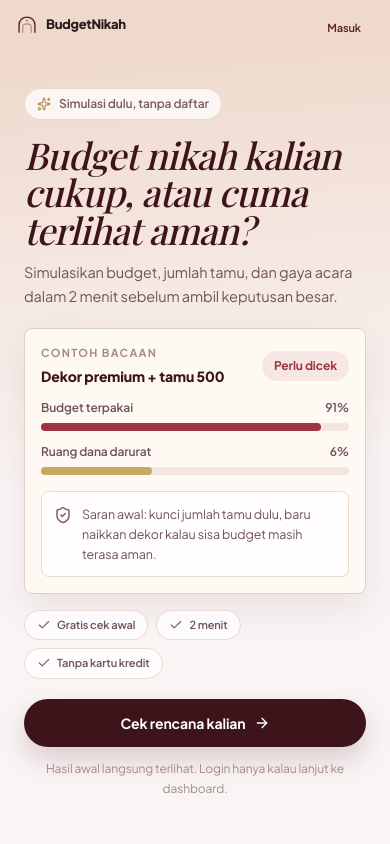
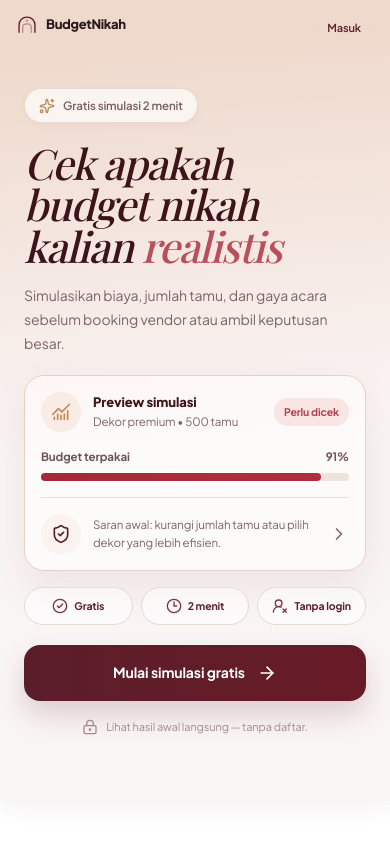
Before and after one commit to farhanafgany/Budget_Nikah, a Next.js app: page / in a window 390 px wide. Shown: the top 844 px of the page. Built offline with nearby package versions, Linux system fonts and the light colour scheme; no server answers; a web font is replaced by a local one.

Commit message:
Polish mobile landing hero and CTA system

```diff
--- a/src/app/page.tsx
+++ b/src/app/page.tsx
@@ -12,10 +12,11 @@ import { FinalCTA }           from '@/components/landing/FinalCTA'
 import { Footer }             from '@/components/landing/Footer'
 import { FloatingWhatsApp }   from '@/components/landing/FloatingWhatsApp'
 import { SmoothSectionScroll } from '@/components/landing/SmoothSectionScroll'
+import styles from '@/components/landing/LandingMobilePolish.module.css'
 
 export default function LandingPage() {
   return (
-    <div className="landing-theme">
+    <div className={`landing-theme ${styles.mobilePolish}`}>
       <SmoothSectionScroll />
       <Navbar />
       <main>
--- a/src/components/landing/FAQSection.tsx
+++ b/src/components/landing/FAQSection.tsx
@@ -21,7 +21,7 @@ const FAQS = [
 // <details>/<summary> native HTML: zero JS, aksesibel, dan keyboard-navigable.
 export function FAQSection() {
   return (
-    <section className="px-6 md:px-8 py-14 md:py-28 bg-nikah-bg">
+    <section data-landing-section="faq" className="px-6 md:px-8 py-14 md:py-28 bg-nikah-bg">
       <div className="max-w-[660px] mx-auto">
         <p className="text-xs font-extrabold uppercase tracking-widest text-nikah-mauve text-center mb-3">FAQ</p>
         <h2
@@ -34,6 +34,7 @@ export function FAQSection() {
           {FAQS.map((faq, i) => (
             <details
               key={i}
+              data-landing-card="faq"
               className="border-b border-nikah-border overflow-hidden group"
               open={i === 0}
             >
--- a/src/components/landing/FeatureShowcase.tsx
+++ b/src/components/landing/FeatureShowcase.tsx
@@ -35,7 +35,7 @@ const FEATURES = [
 
 export function FeatureShowcase() {
   return (
-    <section id="fitur" className="px-6 md:px-8 py-14 md:py-28 bg-white">
+    <section id="fitur" data-landing-section="feature-showcase" className="px-6 md:px-8 py-14 md:py-28 bg-white">
       <div className="max-w-[1080px] mx-auto">
         <p className="text-xs font-extrabold uppercase tracking-widest text-nikah-mauve text-center mb-3">
           Semua dalam satu tempat
@@ -52,6 +52,7 @@ export function FeatureShowcase() {
           {FEATURES.map((f) => (
             <div
               key={f.title}
+              data-landing-card="feature"
               className="bg-white border border-nikah-border rounded-[16px]"
               style={{
                 padding: '16px 18px',
--- a/src/components/landing/FinalCTA.tsx
+++ b/src/components/landing/FinalCTA.tsx
@@ -2,8 +2,9 @@ import { TrackedLink } from '@/components/analytics/TrackedLink'
 
 export function FinalCTA() {
   return (
-    <section className="px-6 md:px-8 pt-0 pb-14 md:pb-28 bg-nikah-bg">
+    <section data-landing-section="final-cta" className="px-6 md:px-8 pt-0 pb-14 md:pb-28 bg-nikah-bg">
       <div
+        data-landing-card="final-cta"
         className="max-w-[540px] mx-auto text-center text-white relative overflow-hidden"
         style={{
           background: 'linear-gradient(160deg, var(--landing-deep, var(--nikah-deep)) 0%, var(--landing-deep-dark, #3D1419) 100%)',
@@ -31,6 +32,7 @@ export function FinalCTA() {
           </p>
           <TrackedLink
             href="/onboarding"
+            data-landing-cta="final-inverse"
             event="landing_cta_clicked"
             eventProps={{ cta_location: 'final', target: 'onboarding' }}
             className="block w-full text-nikah-deep font-extrabold rounded-full text-center transition-colors hover:bg-nikah-pink"
@@ -41,7 +43,7 @@ export function FinalCTA() {
               boxShadow: '0 8px 24px rgba(0,0,0,0.15)',
             }}
           >
-            Mulai sekarang →
+            Mulai simulasi gratis →
           </TrackedLink>
         </div>
       </div>
--- a/src/components/landing/FounderNote.tsx
+++ b/src/components/landing/FounderNote.tsx
@@ -13,13 +13,14 @@ export function FounderNote() {
   )
 
   return (
-    <section className="px-6 md:px-8 py-14 md:py-24 bg-white">
+    <section data-landing-section="founder-note" className="px-6 md:px-8 py-14 md:py-24 bg-white">
       <div className="max-w-[720px] mx-auto">
         <p className="text-center text-xs font-extrabold uppercase tracking-widest text-nikah-mauve mb-6">
           Di balik BudgetNikah
         </p>
 
         <div
+          data-landing-card="founder"
           className="bg-nikah-bg border border-nikah-border rounded-[24px] text-center"
           style={{ padding: '36px 28px', boxShadow: '0 4px 18px rgba(90,30,42,0.05)' }}
         >
--- a/src/components/landing/HeroSection.tsx
+++ b/src/components/landing/HeroSection.tsx
@@ -54,7 +54,7 @@ export function HeroSection() {
             <span>2 menit · tanpa daftar</span>
           </div>
 
-          {/* Mobile: interactive slider — client component */}
+          {/* Mobile hero — client component */}
           <MobileHero />
 
           {/* Desktop headline */}
--- a/src/components/landing/MobileHero.tsx
+++ b/src/components/landing/MobileHero.tsx
@@ -1,16 +1,27 @@
 'use client'
 
 import Link from 'next/link'
-import { ArrowRight, Check, ShieldCheck, Sparkles } from 'lucide-react'
+import {
+  ArrowRight,
+  ChartNoAxesCombined,
+  CheckCircle2,
+  ChevronRight,
+  Clock3,
+  LockKeyhole,
+  ShieldCheck,
+  Sparkles,
+  UserRoundX,
+  type LucideIcon,
+} from 'lucide-react'
 import { track } from '@/lib/analytics'
 
 const SERIF = 'var(--font-playfair), "Cormorant Garamond", Georgia, serif'
 
-function TrustPill({ children }: { children: React.ReactNode }) {
+function TrustPill({ icon: Icon, children }: { icon: LucideIcon; children: React.ReactNode }) {
   return (
-    <span className="inline-flex items-center gap-1.5 rounded-full border border-[#E8DACF] bg-white/75 px-3 py-1.5 text-[11px] font-semibold text-[#6E5359]">
-      <Check aria-hidden="true" className="h-3.5 w-3.5 text-[#8A5A65]" />
-      {children}
+    <span className="inline-flex min-w-0 items-center justify-center gap-1.5 rounded-full border border-[#E8DACF] bg-white/55 px-2 py-2.5 text-[10.5px] font-bold text-[#5A1E2A] min-[420px]:gap-2 min-[420px]:text-[11.5px]">
+      <Icon aria-hidden="true" className="h-4 w-4 shrink-0 text-[#7A3542]" />
+      <span className="whitespace-nowrap">{children}</span>
     </span>
   )
 }
@@ -18,67 +29,67 @@ function TrustPill({ children }: { children: React.ReactNode }) {
 export function MobileHero() {
   return (
     <div className="md:hidden">
-      <div className="mb-4 inline-flex items-center gap-2 rounded-full border border-[#E8DACF] bg-white/75 px-3 py-1.5 text-[12px] font-semibold text-[#7B5C60]">
-        <Sparkles aria-hidden="true" className="h-3.5 w-3.5 text-[#B98C54]" />
-        Simulasi dulu, tanpa daftar
+      <div className="inline-flex items-center gap-2 rounded-full border border-[#E8DACF] bg-white/70 px-3.5 py-2 text-[11.5px] font-semibold text-[#7B5C60] shadow-[0_3px_10px_rgba(90,30,42,0.04)]">
+        <Sparkles aria-hidden="true" className="h-4 w-4 text-[#B98C54]" />
+        Gratis simulasi 2 menit
       </div>
 
       <h1
-        className="max-w-[340px] text-[37px] font-medium italic leading-[1.01] text-[#3D1419]"
+        className="mt-5 text-[42px] font-medium italic leading-[0.98] tracking-[-1.25px] text-[#3D1419] min-[420px]:text-[46px]"
         style={{ fontFamily: SERIF }}
       >
-        Budget nikah kalian cukup, atau cuma terlihat aman?
+        <span className="block">Cek apakah</span>
+        <span className="block">budget nikah</span>
+        <span className="block">
+          kalian <span className="text-[#B94F5B]">realistis</span>
+        </span>
       </h1>
 
-      <p className="mt-3 max-w-[330px] text-[14.5px] leading-6 text-[#6E5359]">
-        Simulasikan budget, jumlah tamu, dan gaya acara dalam 2 menit sebelum ambil keputusan besar.
+      <p className="mt-4 text-[14px] leading-6 text-[#7B6466] min-[420px]:text-[14.5px]">
+        Simulasikan biaya, jumlah tamu, dan gaya acara sebelum booking vendor atau ambil keputusan besar.
       </p>
 
-      <div className="mt-5 rounded-[8px] border border-[#E2CFC3] bg-[#FFF9F3] p-4 shadow-[0_16px_38px_rgba(90,30,42,0.095)]">
-        <div className="mb-3 flex items-center justify-between gap-3">
-          <div>
-            <p className="text-[11px] font-bold uppercase tracking-[0.12em] text-[#A38B89]">Contoh bacaan</p>
-            <p className="mt-1 text-[14px] font-extrabold text-[#3D1419]">Dekor premium + tamu 500</p>
+      <div className="mt-5 rounded-[20px] border border-[#E7CFC2] bg-white/45 p-4 shadow-[0_18px_42px_rgba(90,30,42,0.08)]">
+        <div className="flex items-center justify-between gap-3">
+          <div className="flex min-w-0 items-center gap-3">
+            <span className="inline-flex h-10 w-10 shrink-0 items-center justify-center rounded-full bg-[#F8ECE5]">
+              <ChartNoAxesCombined aria-hidden="true" className="h-5 w-5 text-[#C58A58]" />
+            </span>
+            <div className="min-w-0">
+              <p className="text-[13px] font-extrabold text-[#3D1419] min-[420px]:text-[14px]">Preview simulasi</p>
+              <p className="truncate text-[11.5px] text-[#7B6466] min-[420px]:text-[12.5px]">Dekor premium • 500 tamu</p>
+            </div>
           </div>
-          <span className="rounded-full bg-[#F7E7E4] px-3 py-1.5 text-[12px] font-bold text-[#9D3441]">Perlu dicek</span>
+          <span className="shrink-0 rounded-full bg-[#F8E5E4] px-2.5 py-1.5 text-[10.5px] font-bold text-[#B83F4B] min-[420px]:text-[11.5px]">
+            Perlu dicek
+          </span>
         </div>
 
-        <div className="space-y-3">
-          <div>
-            <div className="mb-1.5 flex justify-between text-[12px] font-semibold text-[#6E5359]">
-              <span>Budget terpakai</span>
-              <span>91%</span>
-            </div>
-            <div className="h-2 rounded-full bg-[#F1E5DE]">
-              <div className="h-2 w-[91%] rounded-full bg-[#9D3441]" />
-            </div>
+        <div className="mt-4">
+          <div className="mb-2 flex items-center justify-between text-[11.5px] font-bold text-[#6E5359]">
+            <span>Budget terpakai</span>
+            <span>91%</span>
           </div>
-
-          <div>
-            <div className="mb-1.5 flex justify-between text-[12px] font-semibold text-[#6E5359]">
-              <span>Ruang dana darurat</span>
-              <span>6%</span>
-            </div>
-            <div className="h-2 rounded-full bg-[#F1E5DE]">
-              <div className="h-2 w-[36%] rounded-full bg-[#C9A961]" />
-            </div>
+          <div className="h-2 rounded-full bg-[#EFE3DE]">
+            <div className="h-2 w-[91%] rounded-full bg-gradient-to-r from-[#A62739] to-[#B12D3E]" />
           </div>
         </div>
 
-        <div className="mt-4 rounded-[8px] border border-[#E8DACF] bg-white/80 p-3">
-          <div className="flex items-start gap-2.5">
-            <ShieldCheck aria-hidden="true" className="mt-0.5 h-[18px] w-[18px] shrink-0 text-[#8A5A65]" />
-            <p className="text-[12.5px] leading-5 text-[#6E5359]">
-              Saran awal: kunci jumlah tamu dulu, baru naikkan dekor kalau sisa budget masih terasa aman.
-            </p>
-          </div>
+        <div className="mt-4 flex items-center gap-3 border-t border-[#EADDD6] pt-4">
+          <span className="inline-flex h-10 w-10 shrink-0 items-center justify-center rounded-full bg-[#FBF3EF]">
+            <ShieldCheck aria-hidden="true" className="h-5 w-5 text-[#5A1E2A]" />
+          </span>
+          <p className="min-w-0 flex-1 text-[11.5px] leading-[1.55] text-[#7B6466] min-[420px]:text-[12px]">
+            Saran awal: kurangi jumlah tamu atau pilih dekor yang lebih efisien.
+          </p>
+          <ChevronRight aria-hidden="true" className="h-5 w-5 shrink-0 text-[#8A656A]" />
         </div>
       </div>
 
-      <div className="mt-4 flex flex-wrap gap-2">
-        <TrustPill>Gratis cek awal</TrustPill>
-        <TrustPill>2 menit</TrustPill>
-        <TrustPill>Tanpa kartu kredit</TrustPill>
+      <div className="mt-4 grid grid-cols-3 gap-2">
+        <TrustPill icon={CheckCircle2}>Gratis</TrustPill>
+        <TrustPill icon={Clock3}>2 menit</TrustPill>
+        <TrustPill icon={UserRoundX}>Tanpa login</TrustPill>
       </div>
 
       <Link
@@ -86,16 +97,17 @@ export function MobileHero() {
         onClick={() => track('landing_cta_clicked', {
           cta_location: 'mobile_hero',
           target: 'onboarding',
-          hero_variant: 'decision_soft',
+          hero_variant: 'realistic_preview',
         })}
-        className="mt-5 inline-flex h-12 w-full items-center justify-center gap-2 rounded-full bg-[#3D1419] px-5 text-center text-sm font-bold text-white shadow-[0_12px_28px_rgba(90,30,42,0.2)] transition active:scale-[0.98]"
+        className="mt-5 inline-flex h-14 w-full items-center justify-center gap-3 rounded-[16px] bg-gradient-to-r from-[#5A1E2A] to-[#681B27] px-5 text-center text-[14px] font-bold text-white shadow-[0_14px_28px_rgba(90,30,42,0.18)] transition active:scale-[0.98]"
       >
-        Cek rencana kalian
-        <ArrowRight aria-hidden="true" className="h-4 w-4" />
+        Mulai simulasi gratis
+        <ArrowRight aria-hidden="true" className="h-5 w-5" />
       </Link>
 
-      <p className="mt-3 text-center text-[12px] leading-5 text-[#A38B89]">
-        Hasil awal langsung terlihat. Login hanya kalau lanjut ke dashboard.
+      <p className="mt-4 flex items-center justify-center gap-2 text-center text-[11px] leading-5 text-[#A38B89] min-[420px]:text-[11.5px]">
+        <LockKeyhole aria-hidden="true" className="h-4 w-4 shrink-0" />
+        Lihat hasil awal langsung — tanpa daftar.
       </p>
     </div>
   )
--- a/src/components/landing/PainCards.tsx
+++ b/src/components/landing/PainCards.tsx
@@ -21,7 +21,7 @@ const PAINS = [
 
 export function PainCards() {
   return (
-    <section className="px-6 md:px-8 py-14 md:py-28 bg-white">
+    <section data-landing-section="pain-cards" className="px-6 md:px-8 py-14 md:py-28 bg-white">
       <div className="max-w-[1080px] mx-auto">
         <p className="text-center text-xs font-bold uppercase tracking-widest text-nikah-mauve mb-2">
           Kamu tidak sendirian
@@ -39,6 +39,7 @@ export function PainCards() {
           {PAINS.map((item) => (
             <div
               key={item.q}
+              data-landing-card="pain"
               className="bg-nikah-bg border border-nikah-border border-l-4 border-l-nikah-mauve rounded-[20px] hover:border-l-nikah-deep hover:translate-x-0.5 transition-all duration-150"
               style={{ padding: '18px 20px' }}
             >
@@ -51,10 +52,11 @@ export function PainCards() {
         <div className="mt-8 text-center max-w-[720px] mx-auto">
           <Link
             href="/onboarding"
+            data-landing-cta="free-block"
             className="inline-flex items-center justify-center bg-nikah-deep text-white font-extrabold rounded-full text-sm transition-colors hover:opacity-90 active:scale-95"
             style={{ padding: '16px 32px' }}
           >
-            Cek kesiapan nikahmu — gratis →
+            Mulai simulasi gratis →
           </Link>
           <p className="mt-3 text-xs text-nikah-muted font-light">Tanpa daftar · Selesai 2 menit</p>
         </div>
--- a/src/components/landing/PricingSection.tsx
+++ b/src/components/landing/PricingSection.tsx
@@ -12,7 +12,7 @@ const WHAT_YOU_GET = [
 
 export function PricingSection() {
   return (
-    <section className="px-6 md:px-8 py-14 md:py-28 bg-white" id="harga">
+    <section data-landing-section="pricing" className="px-6 md:px-8 py-14 md:py-28 bg-white" id="harga">
       <div className="max-w-[1080px] mx-auto">
 
         <p className="text-xs font-extrabold uppercase tracking-widest text-nikah-mauve text-center mb-3">
@@ -27,6 +27,7 @@ export function PricingSection() {
 
         <div className="max-w-[760px] mx-auto">
         <div
+          data-landing-card="pricing"
           className="bg-white rounded-[24px] relative overflow-hidden"
           style={{ padding: '36px 36px 30px', border: '1px solid color-mix(in srgb, var(--landing-deep, #6B3545) 42%, var(--landing-border, #EDE4E6))', boxShadow: '0 12px 34px rgba(90,30,42,0.06)' }}
         >
@@ -42,6 +43,7 @@ export function PricingSection() {
             <div className="flex flex-col gap-3">
               <TrackedLink
                 href="/premium"
+                data-landing-cta="premium"
                 event="landing_cta_clicked"
                 eventProps={{ cta_location: 'pricing', target: 'premium' }}
                 className="inline-flex w-full md:w-auto items-center justify-center bg-nikah-deep text-white font-extrabold rounded-full text-sm text-center transition-colors active:scale-95 hover:opacity-90"
@@ -51,6 +53,7 @@ export function PricingSection() {
               </TrackedLink>
               <TrackedLink
                 href="/onboarding"
+                data-landing-cta="free-secondary"
                 event="landing_cta_clicked"
                 eventProps={{ cta_location: 'pricing', target: 'onboarding' }}
                 className="inline-flex w-full md:w-auto items-center justify-center bg-white text-nikah-deep font-bold rounded-full text-sm text-center border border-nikah-deep/35 transition-colors active:scale-95 hover:bg-[#FBF6F7]"
--- a/src/components/landing/SimulationPreview.tsx
+++ b/src/components/landing/SimulationPreview.tsx
@@ -22,6 +22,7 @@ function ScenarioCard({ label, guests, score, status }: ScenarioCardProps) {
 
   return (
     <div
+      data-landing-card="scenario"
       className="border border-nikah-border px-5 pt-5 pb-5 md:px-[34px] md:pt-8 md:pb-[30px]"
       style={{
         borderRadius: 28,
@@ -106,7 +107,7 @@ function ScenarioCard({ label, guests, score, status }: ScenarioCardProps) {
 
 export function SimulationPreview() {
   return (
-    <section id="contoh-hasil" className="px-6 md:px-8 pt-14 pb-14 md:pt-24 md:pb-28 bg-nikah-bg">
+    <section id="contoh-hasil" data-landing-section="simulation-preview" className="px-6 md:px-8 pt-14 pb-14 md:pt-24 md:pb-28 bg-nikah-bg">
       <div className="max-w-[1080px] mx-auto">
         <p className="text-center text-xs font-extrabold uppercase tracking-[0.2em] text-nikah-mauve" style={{ margin: '0 0 12px' }}>
           Lihat Bedanya
@@ -130,10 +131,11 @@ export function SimulationPreview() {
         <div className="text-center mb-8 md:mb-[56px]">
           <Link
             href="/onboarding"
+            data-landing-cta="free-block"
             className="inline-flex items-center justify-center bg-nikah-deep text-white font-extrabold rounded-full text-sm transition-colors hover:opacity-90 active:scale-95"
             style={{ padding: '15px 30px' }}
           >
-            Coba dengan angkamu sendiri →
+            Mulai simulasi gratis →
           </Link>
         </div>
 
@@ -161,6 +163,7 @@ export function SimulationPreview() {
 
         {/* Transparansi skor — kenapa angkanya bisa beda, biar tidak terasa ngarang */}
         <div
+          data-landing-card="score-explanation"
           className="max-w-[760px] mx-auto mt-8 md:mt-12 bg-white border border-nikah-border rounded-[20px]"
           style={{ padding: '24px', boxShadow: '0 2px 12px rgba(90,30,42,0.05)' }}
         >
--- a/src/components/landing/TrustMetrics.tsx
+++ b/src/components/landing/TrustMetrics.tsx
@@ -28,7 +28,7 @@ const FACTS = [
 
 export function TrustMetrics() {
   return (
-    <section className="px-6 md:px-8 py-14 md:py-24 bg-white">
+    <section data-landing-section="trust-metrics" className="px-6 md:px-8 py-14 md:py-24 bg-white">
       <div className="max-w-[900px] mx-auto">
         <p className="text-center text-xs font-extrabold uppercase tracking-widest text-nikah-mauve mb-3">
           Cara kerja yang transparan
@@ -44,6 +44,7 @@ export function TrustMetrics() {
           {FACTS.map(f => (
             <div
               key={f.label}
+              data-landing-card="metric"
               className="bg-white border border-nikah-border"
               style={{
                 borderRadius: 20,
```
Also changed, not shown: src/components/landing/LandingMobilePolish.module.css (added, +100 -0 lines).
